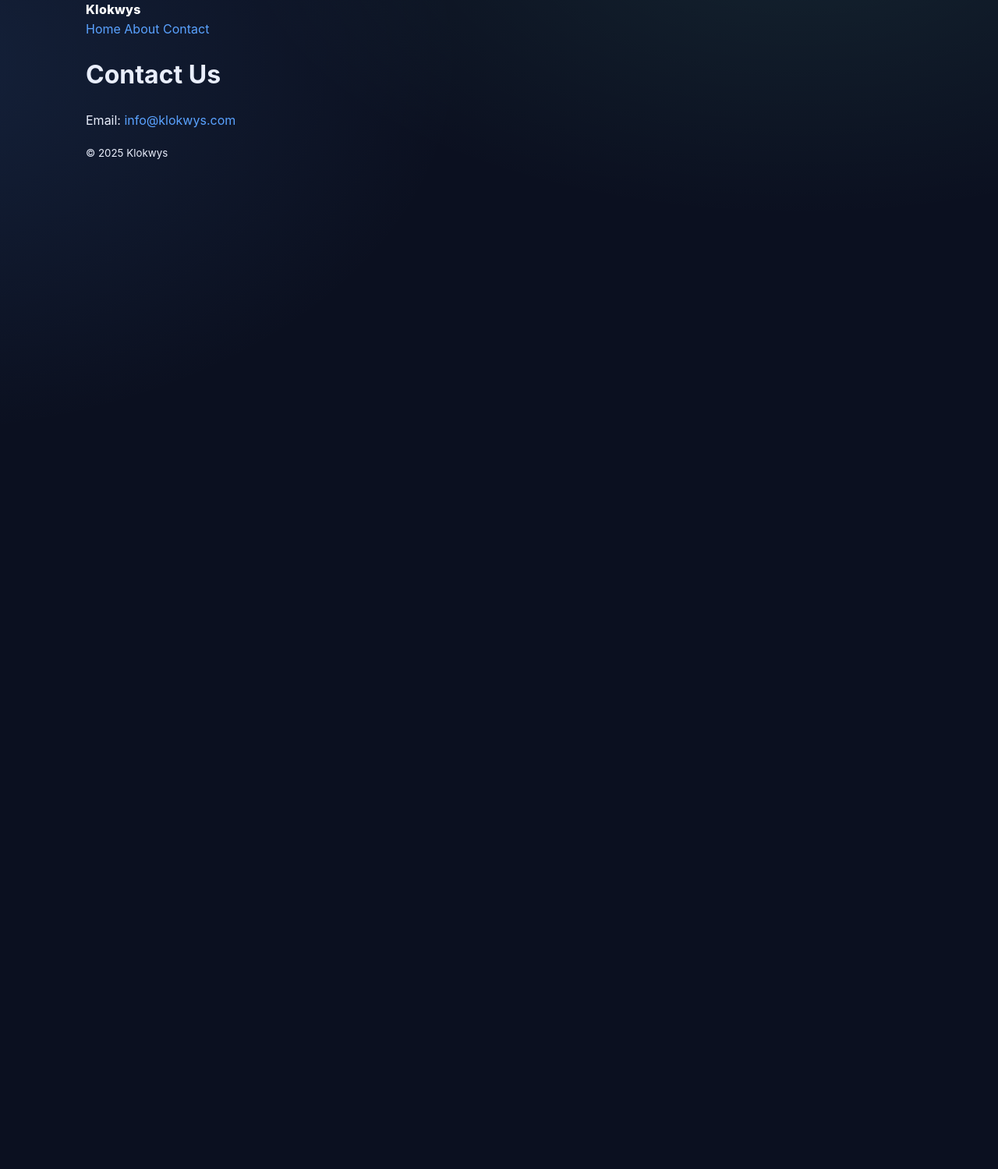
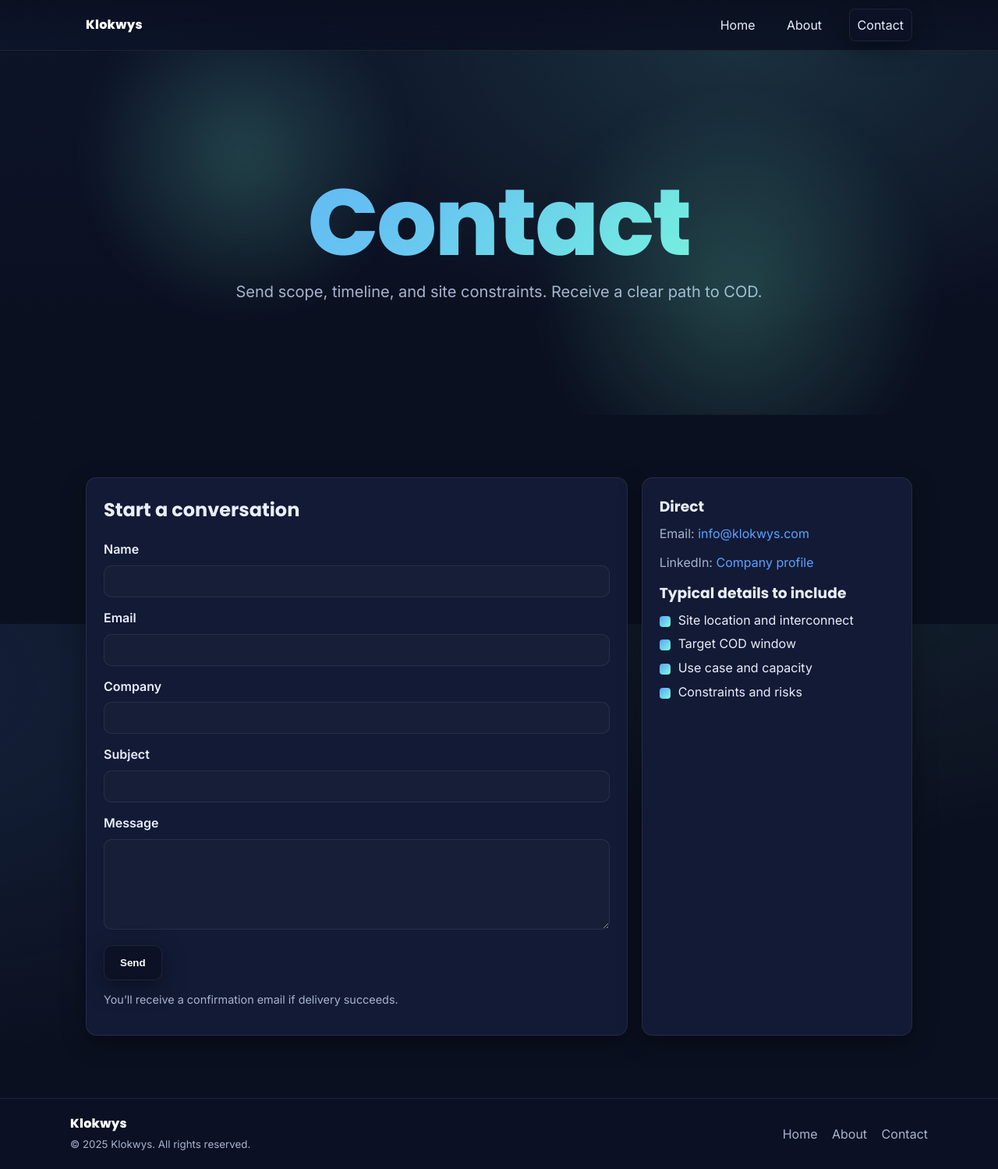
Before and after one commit to mreccles/klokwys-website, a plain HTML site: page contact.html in a window 1280 px wide. Shown: the whole page at 78% size. Before the commit the page ends 800 px from the top, so only its background shows below. Drawn offline with Linux system fonts and the light colour scheme.

Commit message:
professional contact page with Netlify form

```diff
--- a/assets/css/main.css
+++ b/assets/css/main.css
@@ -206,3 +206,48 @@ body{font-family:"Inter",system-ui,-apple-system,Segoe UI,Roboto,Arial,sans-seri
 @media (prefers-reduced-motion: reduce){
   .hero-animated,.bg-orb,.anim-fade-up{animation:none}
 }
+
+/* Force scrollbar always visible (prevents layout shift) */
+html {
+  overflow-y: scroll;
+}
+
+/* Make KLOKWYS hero even larger */
+.hero-title {
+  font-size: 120px; /* bigger gradient wordmark */
+  letter-spacing: -2px;
+  line-height: 1;
+}
+
+/* Keep text readable on smaller screens */
+@media (max-width: 980px) {
+  .hero-title { font-size: 70px; }
+  .hero-subtitle { font-size: 18px; }
+}
+
+/* Forms */
+.form{display:grid;gap:14px;margin-top:6px}
+.form-row{display:grid;gap:8px}
+.form label{font-weight:600}
+.form input,.form textarea{
+  appearance:none; width:100%; padding:12px 12px; border-radius:10px;
+  border:1px solid var(--border); background:rgba(255,255,255,0.02); color:var(--text)
+}
+.form input::placeholder,.form textarea::placeholder{color:var(--muted)}
+.form input:focus,.form textarea:focus{
+  outline:none; border-color:var(--brand); box-shadow:0 0 0 3px rgba(90,162,255,.25)
+}
+.form-actions{margin-top:6px}
+.form-note{color:var(--muted); font-size:.9rem; margin:8px 0 0}
+.hidden{display:none}
+
+/* Contact layout */
+.contact-grid{
+  display:grid; gap:18px;
+  grid-template-columns:2fr 1fr;
+}
+.contact-card{padding:22px}
+.contact-info{padding:22px}
+@media (max-width: 980px){
+  .contact-grid{grid-template-columns:1fr}
+}
--- a/contact.html
+++ b/contact.html
@@ -4,26 +4,115 @@
   <meta charset="utf-8">
   <meta name="viewport" content="width=device-width,initial-scale=1">
   <title>Contact | Klokwys</title>
+  <meta name="description" content="Get in touch with Klokwys for engineering services and energy storage projects.">
+  <link rel="icon" href="/favicon.ico">
+  <link href="https://fonts.googleapis.com/css2?family=Inter:wght@400;600&family=Poppins:wght@700;800&display=swap" rel="stylesheet">
   <link rel="stylesheet" href="/assets/css/main.css">
+  <style>html{overflow-y:scroll}</style>
 </head>
 <body>
-  <header class="container">
-    <a href="/" class="logo">Klokwys</a>
-    <nav>
-      <a href="/">Home</a>
-      <a href="/about.html">About</a>
-      <a href="/contact.html">Contact</a>
-    </nav>
+  <!-- Header -->
+  <header class="site-header">
+    <div class="container header-inner">
+      <a class="logo" href="/">Klokwys</a>
+      <nav class="nav">
+        <a href="/">Home</a>
+        <a href="/about.html">About</a>
+        <a href="/contact.html" class="btn btn-sm">Contact</a>
+      </nav>
+    </div>
   </header>
 
-  <main class="container">
-    <h1>Contact Us</h1>
-    <p>Email: <a href="mailto:info@klokwys.com">info@klokwys.com</a></p>
-  </main>
+  <!-- Hero -->
+  <section class="hero-surface hero-animated">
+    <div class="container hero-centered">
+      <h1 class="hero-title anim-fade-up">Contact</h1>
+      <p class="hero-subtitle anim-fade-up anim-delay-1">
+        Send scope, timeline, and site constraints. Receive a clear path to COD.
+      </p>
+    </div>
+    <div class="bg-orb orb-a"></div>
+    <div class="bg-orb orb-b"></div>
+  </section>
 
-  <footer class="container">
-    <small>© <span id="y"></span> Klokwys</small>
+  <!-- Contact content -->
+  <section class="section">
+    <div class="container contact-grid">
+      <!-- Form card -->
+      <article class="card contact-card">
+        <h2 style="margin-top:0">Start a conversation</h2>
+        <!-- Netlify Forms -->
+        <form name="contact" method="POST" data-netlify="true" netlify-honeypot="bot-field" class="form">
+          <input type="hidden" name="form-name" value="contact">
+          <p class="hidden">
+            <label>Don’t fill this <input name="bot-field"></label>
+          </p>
+
+          <div class="form-row">
+            <label for="name">Name</label>
+            <input id="name" name="name" autocomplete="name" required>
+          </div>
+
+          <div class="form-row">
+            <label for="email">Email</label>
+            <input id="email" name="email" type="email" autocomplete="email" required>
+          </div>
+
+          <div class="form-row">
+            <label for="company">Company</label>
+            <input id="company" name="company" autocomplete="organization">
+          </div>
+
+          <div class="form-row">
+            <label for="subject">Subject</label>
+            <input id="subject" name="subject" required>
+          </div>
+
+          <div class="form-row">
+            <label for="message">Message</label>
+            <textarea id="message" name="message" rows="6" required></textarea>
+          </div>
+
+          <div class="form-actions">
+            <button class="btn btn-lg" type="submit">Send</button>
+          </div>
+
+          <p class="form-note">You’ll receive a confirmation email if delivery succeeds.</p>
+        </form>
+      </article>
+
+      <!-- Info card -->
+      <aside class="card contact-info">
+        <h3 style="margin-top:0">Direct</h3>
+        <p>Email: <a href="mailto:info@klokwys.com">info@klokwys.com</a></p>
+        <p>LinkedIn: <a href="https://linkedin.com" target="_blank" rel="noopener">Company profile</a></p>
+
+        <h3>Typical details to include</h3>
+        <ul class="checklist">
+          <li>Site location and interconnect</li>
+          <li>Target COD window</li>
+          <li>Use case and capacity</li>
+          <li>Constraints and risks</li>
+        </ul>
+      </aside>
+    </div>
+  </section>
+
+  <!-- Footer -->
+  <footer class="site-footer">
+    <div class="container footer-inner">
+      <div class="footer-brand">
+        <div class="logo">Klokwys</div>
+        <small>© <span id="y"></span> Klokwys. All rights reserved.</small>
+      </div>
+      <nav class="footer-nav">
+        <a href="/">Home</a>
+        <a href="/about.html">About</a>
+        <a href="/contact.html">Contact</a>
+      </nav>
+    </div>
   </footer>
-  <script src="/assets/js/main.js"></script>
+
+  <script>document.getElementById('y').textContent = new Date().getFullYear();</script>
 </body>
 </html>
```
